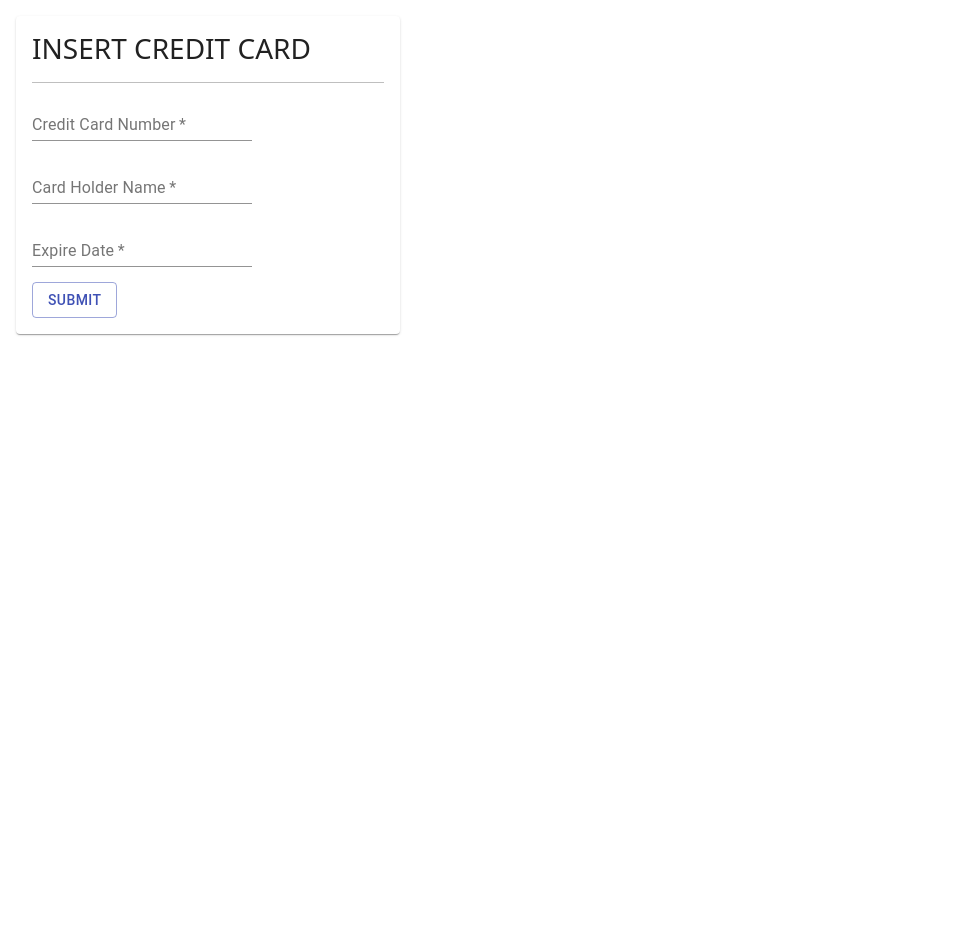
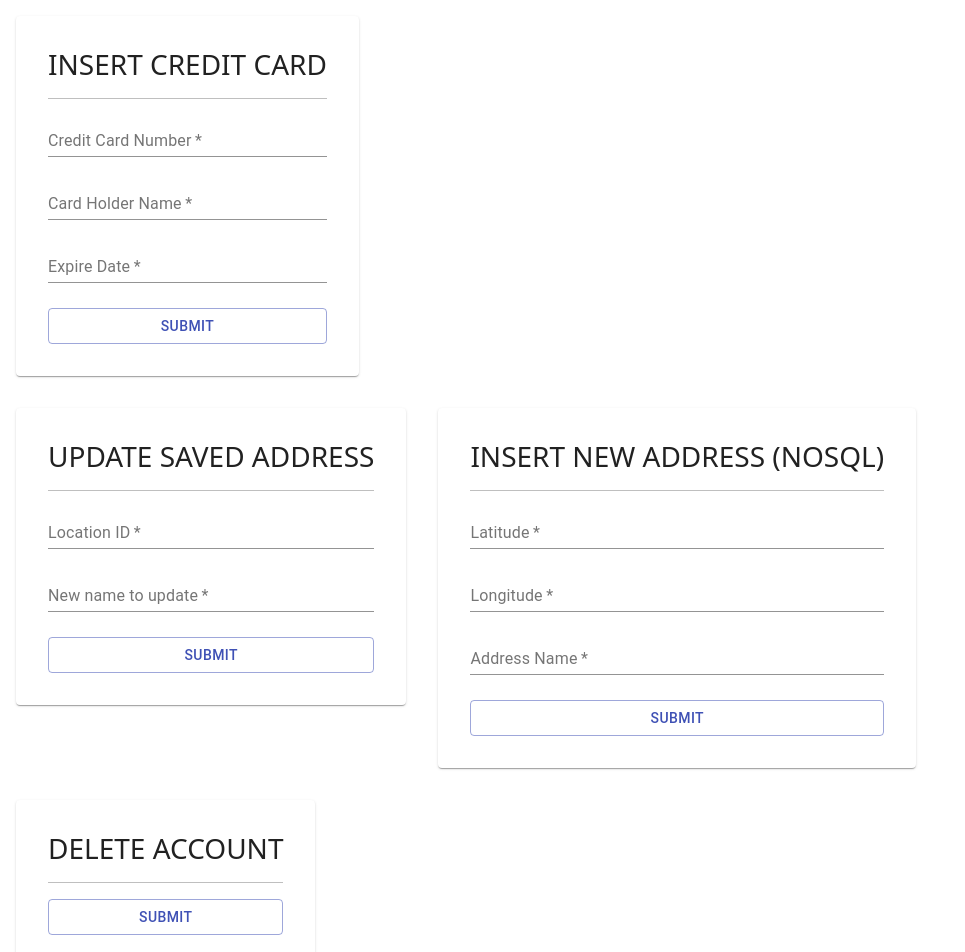
Before and after one commit to atiwat1113/db_system, a React (Create React App) app in the folder front-end/: page / in a window 1280 px wide. Shown: the top 952 px of the page, without its empty margins (0-965 px from the left). Before the commit the page ends 800 px from the top, so only its background shows below. Built offline with nearby package versions, Linux system fonts and the light colour scheme.

Commit message:
Add all card (except the one we haven't discussed_
Add 4 cards, comments, and TODOs for the next tasks.

```diff
--- a/front-end/src/App.css
+++ b/front-end/src/App.css
@@ -1,3 +1,5 @@
+
+
 .App-logo {
   height: 40vmin;
   pointer-events: none;
--- a/front-end/src/App.js
+++ b/front-end/src/App.js
@@ -1,80 +1,230 @@
+// Import things.
 import {
   TextField,
   makeStyles,
   Button,
   Paper,
-  Grid,
   Divider,
+  Box,
 } from "@material-ui/core";
-
+import { Alert } from "@mui/material";
+import { useState } from "react";
 import "bootstrap/dist/css/bootstrap.min.css";
 import "./App.css";
-import { useState } from "react";
 
 const useStyles = makeStyles({
+  // Handle all TextField style.
   field: {
     marginTop: 10,
     marginBottom: 15,
     display: "block",
-
   },
 });
 
-
 function App() {
   const classes = useStyles();
+
+  // useState with variables.
   const [cardNum, setCardNum] = useState("");
   const [holderName, setHolderName] = useState("");
   const [expireDate, setExpireDate] = useState("");
+  const [locationID, setLocationID] = useState("");
+  const [newName, setNewName] = useState("");
+  const [latitude, setLatitude] = useState("");
+  const [longitude, setLongitude] = useState("");
+  const [addressName, setAddressName] = useState("");
 
-  const handleSubmit = (e) => {
+  // useState with an actual state.
+  const [deleteConfirmation, setDeleteConfirmation] = useState(false);
+
+  //TODO: INSERT credit card.
+  const insertCreditCard = (e) => {
     e.preventDefault();
+  };
 
-    if (cardNum && holderName && expireDate) {
-      console.log(cardNum, holderName, expireDate);
-    }
+  //TODO: UPDATE saved address.
+  const updateSavedAddress = (e) => {
+    e.preventDefault();
+  };
+
+  //TODO: INSERT new adress.
+  const insertNewAddress = (e) => {
+    e.preventDefault();
+  };
+
+  //TODO: DELETE account.
+  const deleteAccount = (e) => {
+    setDeleteConfirmation((prev) => !prev);
+    console.log(deleteConfirmation);
+    e.preventDefault();
   };
 
   return (
-    <Grid container spacing={2}>
-      <Grid item xs={4}>
+    // Column box arrangement. Each row contains a "row" box with a form (paper) inside.
+    <Box sx={{ display: "flex", flexDirection: "column" }}>
+      <Box sx={{ display: "flex", alignItems: "flex-start" }}>
         <Paper
           style={{
             margin: 16,
-            padding: 16
+            padding: 32,
           }}
         >
           <h3>INSERT CREDIT CARD</h3>
-          <Divider style={{ background: 'black', marginTop: 16}} variant="fullWidth" />
-          <form noValidate autoComplete="off" onSubmit={handleSubmit}>
+          <Divider
+            style={{ background: "black", marginTop: 16 }}
+            variant="fullWidth"
+          />
+          <form noValidate autoComplete="off" onSubmit={insertCreditCard}>
             <TextField
-              key="Confirmation Code"
               onChange={(e) => setCardNum(e.target.value)}
               className={classes.field}
               label="Credit Card Number"
               required
+              fullWidth
             />
             <TextField
               onChange={(e) => setHolderName(e.target.value)}
               className={classes.field}
               label="Card Holder Name"
               required
+              fullWidth
             />
             <TextField
               onChange={(e) => setExpireDate(e.target.value)}
               className={classes.field}
               label="Expire Date"
               required
+              fullWidth
             />
 
-              <Button type="submit" variant="outlined" color="primary">
-                Submit
-              </Button>
-
+            <Button
+              type="submit"
+              variant="outlined"
+              color="primary"
+              fullWidth
+              style={{ marginTop: 10 }}
+            >
+              Submit
+            </Button>
           </form>
         </Paper>
-      </Grid>
-    </Grid>
+      </Box>
+      <Box sx={{ display: "flex", alignItems: "flex-start" }}>
+        <Paper
+          style={{
+            margin: 16,
+            padding: 32,
+          }}
+        >
+          <h3>UPDATE SAVED ADDRESS</h3>
+          <Divider
+            style={{ background: "black", marginTop: 16 }}
+            variant="fullWidth"
+          />
+          <form noValidate autoComplete="off" onSubmit={updateSavedAddress}>
+            <TextField
+              onChange={(e) => setLocationID(e.target.value)}
+              className={classes.field}
+              label="Location ID"
+              required
+              fullWidth
+            />
+            <TextField
+              onChange={(e) => setNewName(e.target.value)}
+              className={classes.field}
+              label="New name to update"
+              required
+              fullWidth
+            />
+
+            <Button
+              type="submit"
+              variant="outlined"
+              color="primary"
+              fullWidth
+              style={{ marginTop: 10 }}
+            >
+              Submit
+            </Button>
+          </form>
+        </Paper>
+        <Paper
+          style={{
+            margin: 16,
+            padding: 32,
+          }}
+        >
+          <h3>INSERT NEW ADDRESS (NOSQL)</h3>
+          <Divider
+            style={{ background: "black", marginTop: 16 }}
+            variant="fullWidth"
+          />
+          <form noValidate autoComplete="off" onSubmit={insertNewAddress}>
+            <TextField
+              onChange={(e) => setLatitude(e.target.value)}
+              className={classes.field}
+              label="Latitude"
+              required
+              fullWidth
+            />
+            <TextField
+              onChange={(e) => setLongitude(e.target.value)}
+              className={classes.field}
+              label="Longitude"
+              required
+              fullWidth
+            />
+            <TextField
+              onChange={(e) => setAddressName(e.target.value)}
+              className={classes.field}
+              label="Address Name"
+              required
+              fullWidth
+            />
+
+            <Button
+              type="submit"
+              variant="outlined"
+              color="primary"
+              fullWidth
+              style={{ marginTop: 10 }}
+            >
+              Submit
+            </Button>
+          </form>
+        </Paper>
+      </Box>
+      <Box sx={{ display: "flex", alignItems: "flex-start" }}>
+        <Paper
+          style={{
+            margin: 16,
+            padding: 32,
+          }}
+        >
+          <h3>DELETE ACCOUNT</h3>
+          <Divider
+            style={{ background: "black", marginTop: 16 }}
+            variant="fullWidth"
+          />
+          <form noValidate autoComplete="off" onSubmit={deleteAccount}>
+            <Button
+              type="submit"
+              variant="outlined"
+              color="primary"
+              fullWidth
+              style={{ marginTop: 16 }}
+            >
+              Submit
+            </Button>
+          </form>
+        </Paper>
+        {deleteConfirmation ? (
+          <Alert severity="warning" style={{marginTop: 16}}>
+            TODO: Implement Alert Dailog
+          </Alert>
+        ) : null}
+      </Box>
+    </Box>
   );
 }
 
```
